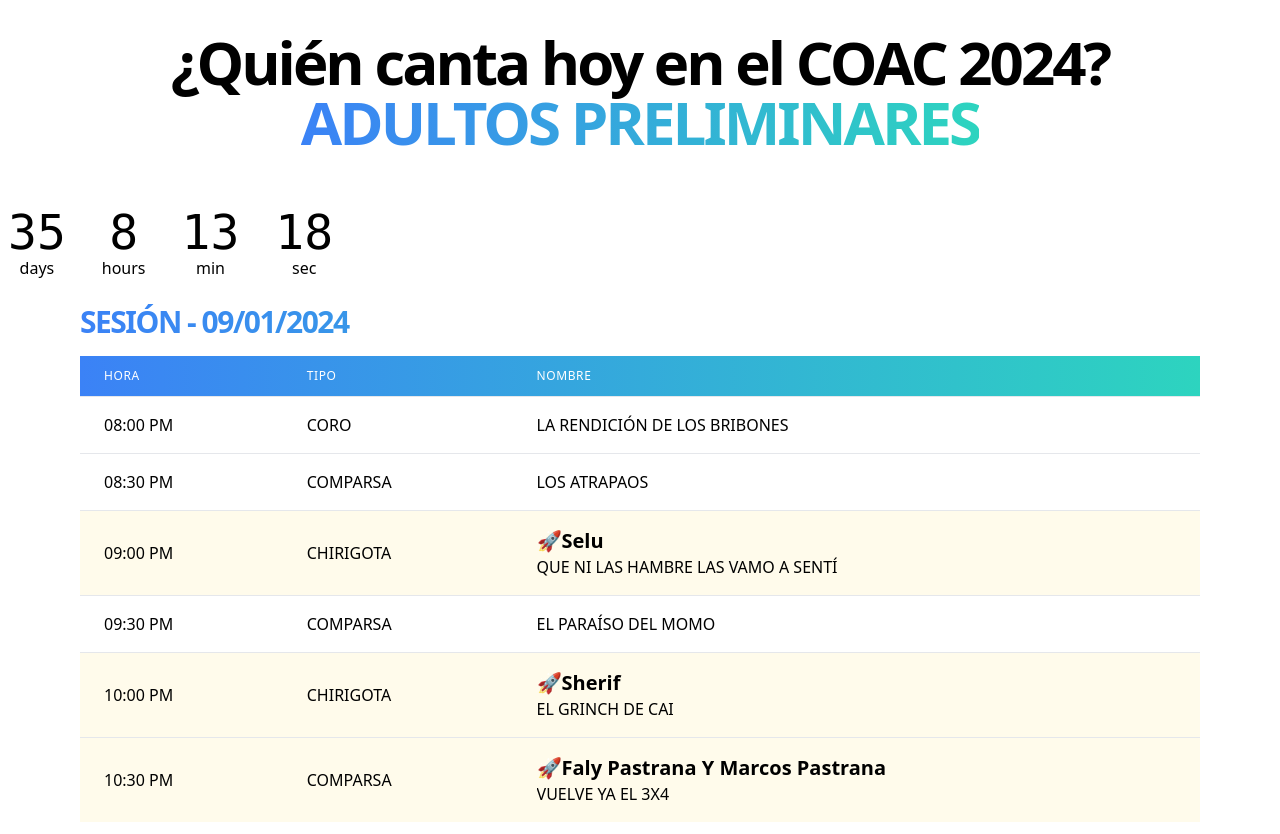
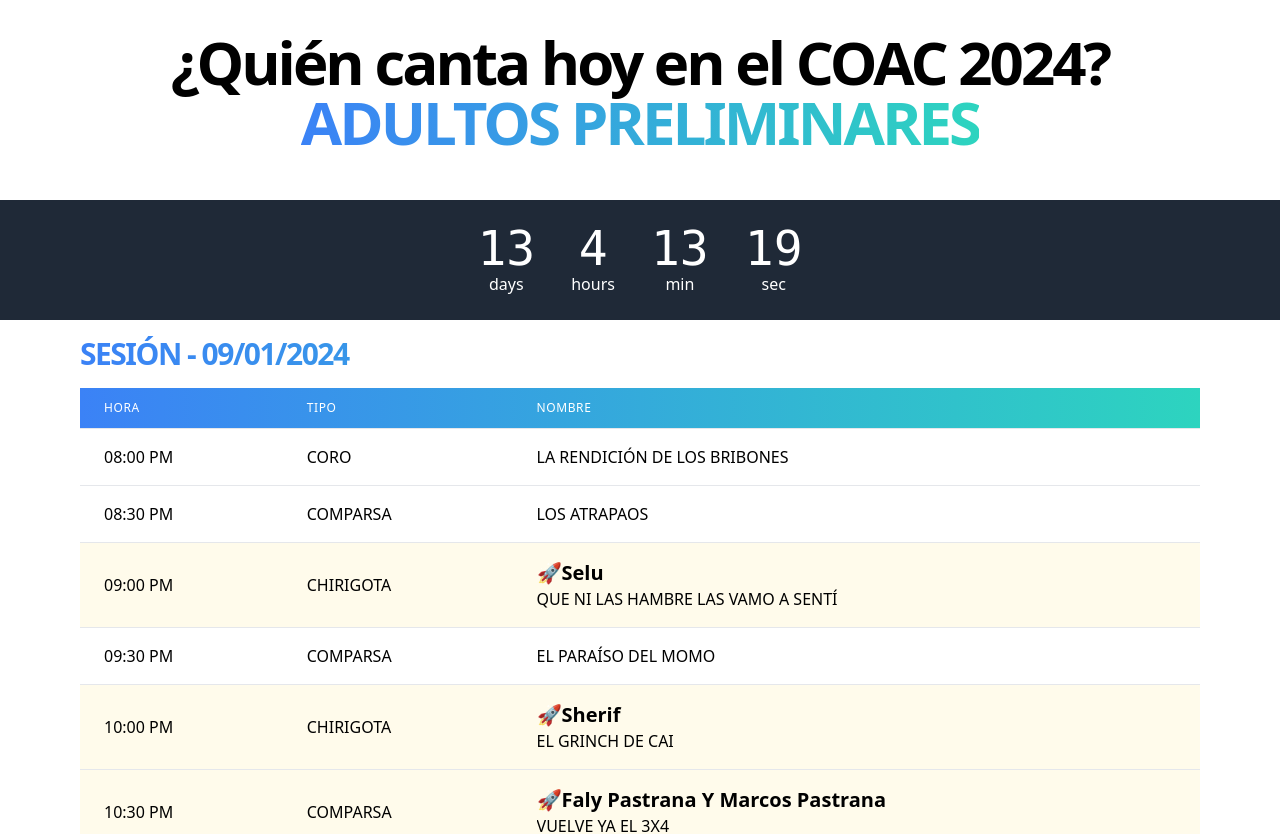
Before and after one commit to nandovejer/coac-quien-canta-hoy, a React (Vite) app: page / in a window 1280 px wide. Shown: the top 834 px of the page. Built offline with nearby package versions, Linux system fonts and the light colour scheme.

Commit message:
cuenta tras implementada

```diff
--- a/src/App.tsx
+++ b/src/App.tsx
@@ -14,8 +14,8 @@
       </header>
 
       <main>
-        <CountdownTimer targetDate="2023-12-31T23:59:59" />
-        <DynamicTable data={jsonData} />l4
+        <CountdownTimer targetDate="2023-12-09T20:00:00" />
+        <DynamicTable data={jsonData} />
       </main>
     </>
   )
--- a/src/components/CountdownTimer.tsx
+++ b/src/components/CountdownTimer.tsx
@@ -1,4 +1,5 @@
-import React, { useState, useEffect } from 'react';
+/* eslint-disable react-hooks/exhaustive-deps */
+import React, { useState, useEffect } from "react";
 
 interface CountdownTimerProps {
   targetDate: string;
@@ -29,34 +30,31 @@
     return () => clearInterval(interval);
   }, [calculateTimeLeft, targetDate]);
 
-
   return (
-        <div className="grid grid-flow-col gap-5 text-center auto-cols-max">
-            <div className="flex flex-col p-2 bg-neutral rounded-box text-neutral-content">
-                <span className="countdown font-mono text-5xl">
-                    {timeLeft.days}
-                </span>
+    <div className="flex justify-center items-center bg-gray-800">
+      <div className="grid grid-flow-col gap-5 text-center auto-cols-max mt-4 mb-4">
+        <div className="flex flex-col p-2 bg-neutral rounded-box text-white">
+          <span className="countdown font-mono text-5xl">{timeLeft.days}</span>
           days
         </div>
-            <div className="flex flex-col p-2 bg-neutral rounded-box text-neutral-content">
-                <span className="countdown font-mono text-5xl">
-                    {timeLeft.hours}
-                </span>
+        <div className="flex flex-col p-2 bg-neutral rounded-box text-white">
+          <span className="countdown font-mono text-5xl">{timeLeft.hours}</span>
           hours
         </div>
-            <div className="flex flex-col p-2 bg-neutral rounded-box text-neutral-content">
+        <div className="flex flex-col p-2 bg-neutral rounded-box text-white">
           <span className="countdown font-mono text-5xl">
             {timeLeft.minutes}
           </span>
           min
         </div>
-            <div className="flex flex-col p-2 bg-neutral rounded-box text-neutral-content">
+        <div className="flex flex-col p-2 bg-neutral rounded-box text-white">
           <span className="countdown font-mono text-5xl">
             {timeLeft.seconds}
           </span>
           sec
         </div>
       </div>
+    </div>
   );
 };
 
```
Lines whose indentation alone changed are shown as unchanged.
